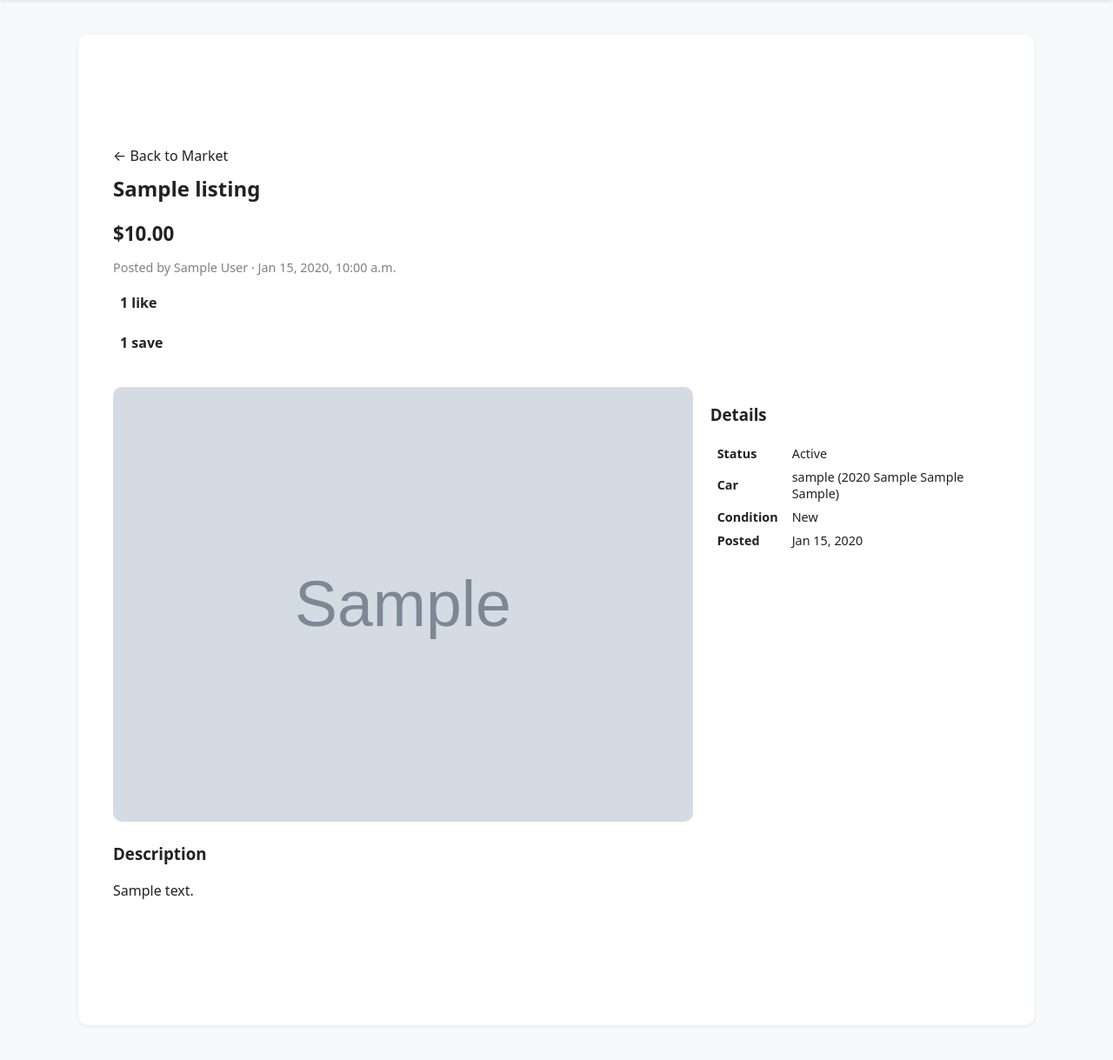
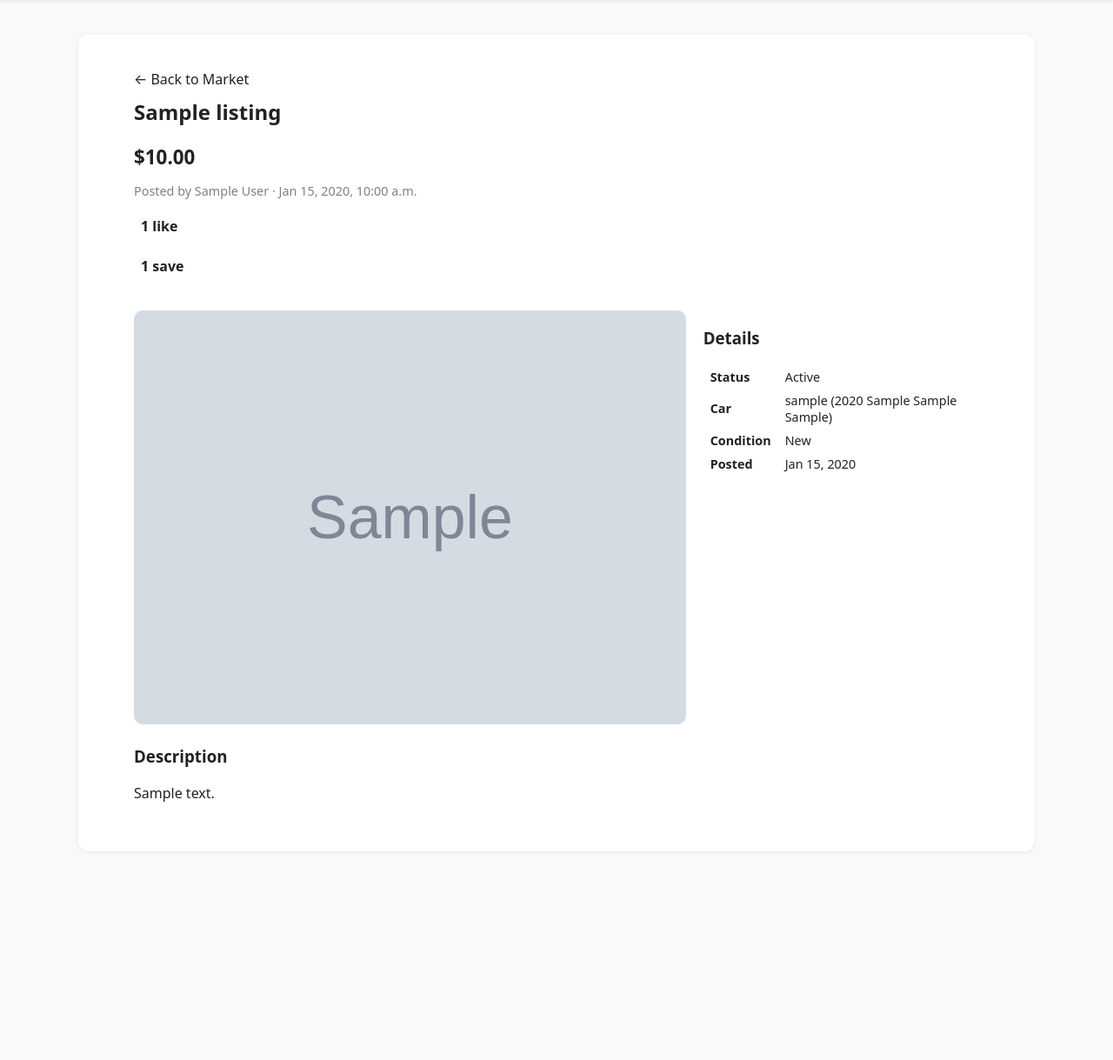
Before and after one commit to iwcbu/Partout, a Django app: page /partout/market/listing/1 in a window 1280 px wide. Shown: the part 46-1265 px from the top of the page at 87% size. After the commit the page ends 968 px from the top, so only its background shows below. Run offline with Django 5.2, Linux system fonts and the light colour scheme; tables that the repository leaves empty hold one stand-in row (values such as "Sample post"); grey boxes marked "Sample" are stand-in pictures.

Commit message:
Adjust padding for widget in listing.css

```diff
--- a/static/partout/css/listing.css
+++ b/static/partout/css/listing.css
@@ -6,7 +6,7 @@
 .widget {
     background: #ffffff;
     border-radius: 12px;
-    padding: 10vw 5vh;
+    padding: 5vh 5vw;
     box-shadow: 0 1px 4px rgba(0, 0, 0, 0.08);
 }
 
```
